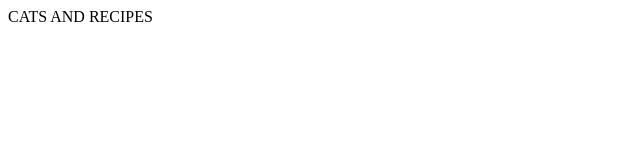
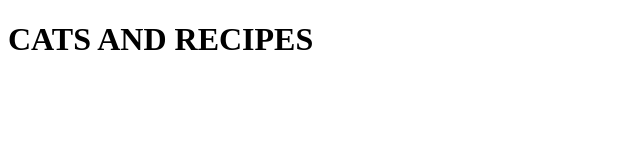
Before and after one commit to WebAhead6/cats-and-recipes, a plain HTML site: page index.html in a window 1280 px wide. Shown: the whole page, without its empty margins (0-640 px from the left). Drawn offline with Linux system fonts and the light colour scheme.

Commit message:
Puts title in h1 tag

```diff
--- a/index.html
+++ b/index.html
@@ -8,7 +8,7 @@
 </head>
 
 <body>
-    CATS AND RECIPES
+    <h1>CATS AND RECIPES</h1>
 </body>
 
 </html>
```
